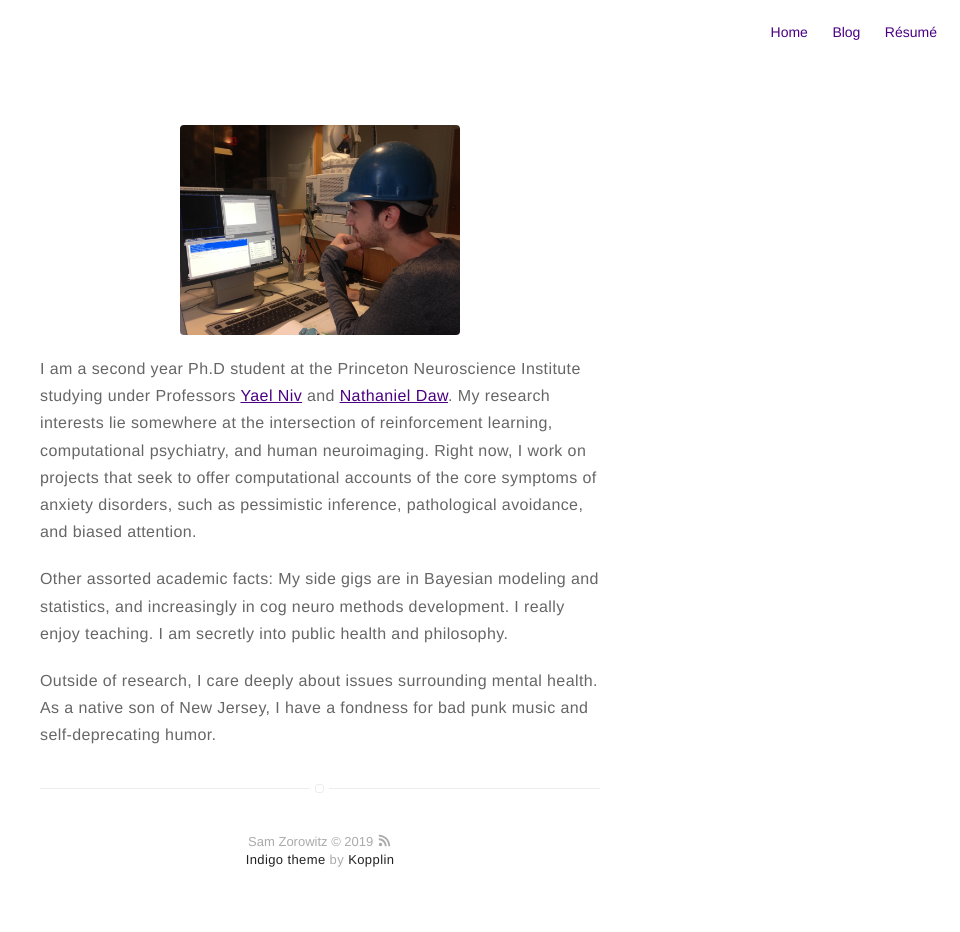
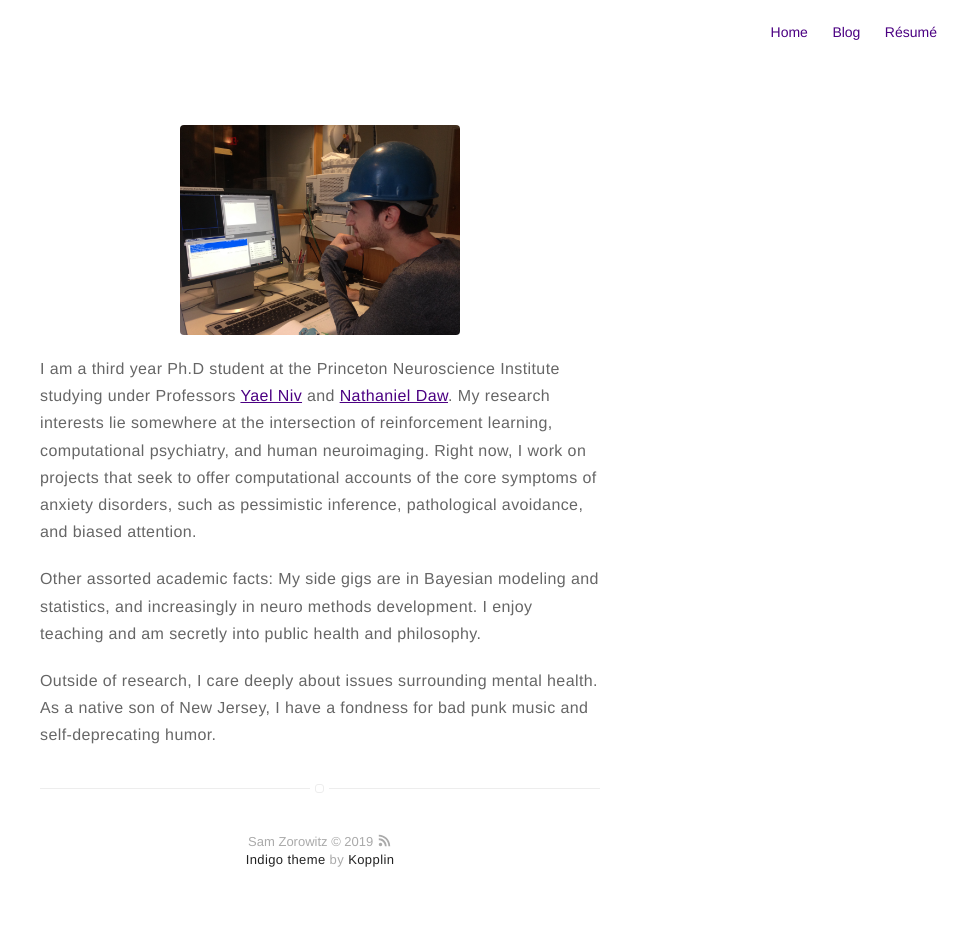
Before and after one commit to szorowi1/szorowi1.github.io, a Jekyll site: the page built from about.md, in a window 1280 px wide. Shown: the whole page, without its empty margins (320-1280 px from the left). Built offline with Jekyll 4.4.1, drawn with Linux system fonts in a browser that asks for light colours.

Commit message:
Update about.md

```diff
--- a/about.md
+++ b/about.md
@@ -4,8 +4,8 @@ layout: page
 ---
 ![Profile Image]({{ site.url }}/assets/images/tuesday.jpg)
 
-<p>I am a second year Ph.D student at the Princeton Neuroscience Institute studying under Professors <a href="https://www.princeton.edu/~nivlab/">Yael Niv</a> and <a href="https://dawlab.princeton.edu/">Nathaniel Daw</a>. My research interests lie somewhere at the intersection of reinforcement learning, computational psychiatry, and human neuroimaging. Right now, I work on projects that seek to offer computational accounts of the core symptoms of anxiety disorders, such as pessimistic inference, pathological avoidance, and biased attention.</p>
+<p>I am a third year Ph.D student at the Princeton Neuroscience Institute studying under Professors <a href="https://www.princeton.edu/~nivlab/">Yael Niv</a> and <a href="https://dawlab.princeton.edu/">Nathaniel Daw</a>. My research interests lie somewhere at the intersection of reinforcement learning, computational psychiatry, and human neuroimaging. Right now, I work on projects that seek to offer computational accounts of the core symptoms of anxiety disorders, such as pessimistic inference, pathological avoidance, and biased attention.</p>
 
-<p>Other assorted academic facts: My side gigs are in Bayesian modeling and statistics, and increasingly in cog neuro methods development. I really enjoy teaching. I am secretly into public health and philosophy.</p>
+<p>Other assorted academic facts: My side gigs are in Bayesian modeling and statistics, and increasingly in neuro methods development. I  enjoy teaching and am secretly into public health and philosophy.</p>
 
 <p>Outside of research, I care deeply about issues surrounding mental health. As a native son of New Jersey, I have a fondness for bad punk music and self-deprecating humor.</p>
```
